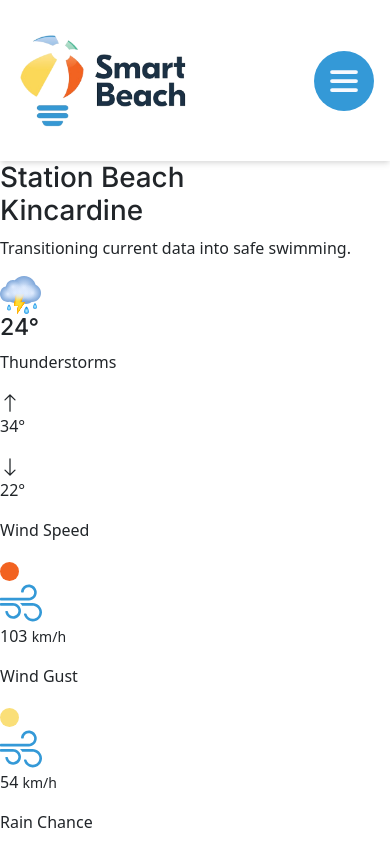
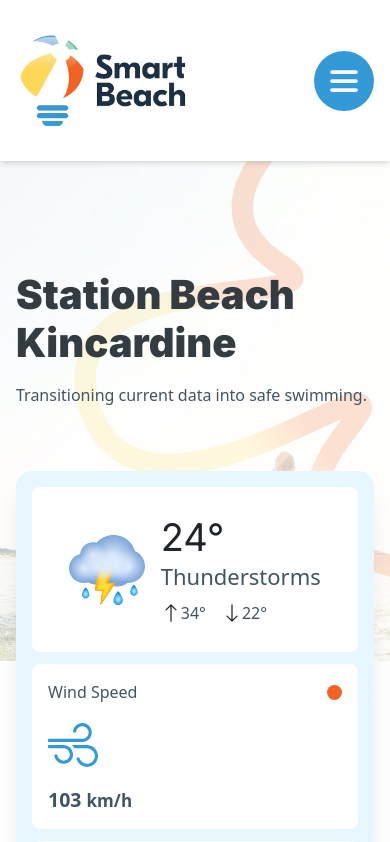
Before and after one commit to C-Blouin/SmartBeach, a React (Vite) app: page / in a window 390 px wide. Shown: the top 842 px of the page. Built offline with nearby package versions, Linux system fonts and the light colour scheme.

Commit message:
Added Hero Section Styles

```diff
--- a/src/css/App.css
+++ b/src/css/App.css
@@ -517,3 +517,386 @@ footer > nav {
 /* End of Footer Styles. */
 
 /* End of Navigation Styles (Header & Footer) */
+
+/* Start of Hero Styles */
+
+.hero-wrapper {
+  /* Background image and sizing properties. */
+  background-image: url(../images/landing/hero/hero-desktop.jpg);
+  background-size: cover;
+  background-position: center;
+  background-repeat: no-repeat;
+  /* Negative margin to bring the background image behind the header. */
+  margin-top: -300px;
+  /* Positioning the content with padding top, beinging it back into the viewport. */
+  padding-top: 400px;
+  overflow: hidden;
+}
+
+/* Primary Hero Container Styles. */
+#hero {
+  /* Display flex with a max-width to keep consistent with all sections. */
+  display: flex;
+  max-width: 1600px;
+  margin: 0 auto;
+  padding: 3rem;
+  z-index: 2;
+}
+
+/* Hero Font Styles. */
+#hero h1 {
+  /* Using the clamp function to dynamically adjust the cont size based on the viewport width. */
+  font-size: clamp(var(--mobile-h1), 5vw, var(--desktop-h1));
+  font-weight: 900;
+  color: var(--primary-heading);
+  margin-bottom: 1rem;
+}
+
+#hero p {
+  font-size: clamp(var(--mobile-body), 3vw, var(--desktop-body));
+  color: var(--primary-body);
+}
+
+/* Hero content will take up more space then the forecast. */
+.hero-content {
+  flex: 2;
+}
+
+/* Forecast Grid Widget Styles. */
+.hero-forecast {
+  flex: 1;
+  display: grid;
+  /* Create 4 Equal Columns */
+  grid-template-columns: repeat(4, 1fr);
+  /* Background properties. */
+  background-color: var(--section-background);
+  box-shadow: var(--extra-large-shadow);
+  /* Spacing properties. */
+  padding: 1.5rem;
+  gap: 0.75rem;
+  border-radius: 1rem;
+  /* The widget can only be 450px wide regardless of viewport width. */
+  max-width: 450px;
+}
+
+.hero-forecast > div,
+.hero-forecast > article {
+  padding: 1rem;
+  background-color: var(--white);
+  border-radius: 0.5rem;
+}
+
+/* Primary Weather Card Styles */
+.primary-card {
+  /* Position at the top of the widget and span across all columns. */
+  grid-area: 1 / 1 / 2 / 5;
+  display: flex;
+  justify-content: center;
+  align-items: center;
+  gap: 2rem;
+}
+
+/* Second & Third Widget Cards, positionging on the second row side by side. */
+.hero-forecast > .widget-card:nth-of-type(1) {
+  grid-area: 2 / 1 / 3 / 3;
+}
+
+.hero-forecast > .widget-card:nth-of-type(2) {
+  grid-area: 2 / 3 / 3 / 5;
+}
+
+/* Fourth & Fifth Widget Cards, positionging on the third row side by side. */
+.hero-forecast > .widget-card:nth-of-type(3) {
+  grid-area: 3 / 1 / 4 / 3;
+}
+
+.hero-forecast > .widget-card:nth-of-type(4) {
+  grid-area: 3 / 3 / 4 / 5;
+}
+
+/* Primary card heading styles. */
+.primary-card h3 {
+  /* Adjust font size based on viewport width with clamp function. */
+  font-size: clamp(38px, 5vw, 70px);
+  font-weight: 400;
+  line-height: normal;
+  margin: 0;
+}
+
+/* Primary card image icon styles. */
+.primary-card img {
+  max-width: 100%;
+  height: 120px;
+}
+
+/* Allow High & Low temperatues to sit side by each. */
+.temperature-container {
+  display: flex;
+  gap: 0 1rem;
+  margin-top: 0.5rem;
+}
+
+/* Allow containers within the temperature container to appear side by each. */
+.temperature-container > div {
+  display: flex;
+  align-items: center;
+  font-weight: 500;
+}
+
+/* The widget cards content will stak vertically, flex-direction */
+.hero-forecast > article {
+  display: flex;
+  flex-direction: column;
+  gap: 1rem;
+}
+
+#hero .hero-forecast > article > p {
+  font-size: clamp(18px, 5vw, 22px);
+  font-weight: 600;
+  line-height: normal;
+}
+
+/* Top of widget cards styles. */
+.hero-forecast .widget-top {
+  display: flex;
+  justify-content: space-between;
+  align-items: center;
+}
+
+/* Safety indicator image size styles. */
+.hero-forecast .safety-indicators {
+  max-width: 100%;
+  height: 15px;
+  margin: 0;
+}
+
+/* Widget SVG icon styles. */
+.widget-card img {
+  max-width: 100%;
+  height: 50px;
+  margin-right: auto;
+}
+
+/* Widget CTA (Get Full Forecast) */
+#forecast-cta {
+  /* Position in the last row, and the entire column width. */
+  grid-area: 4 / 1 / 5 / 5;
+  /* The button will keep a consistent width of the widget container. */
+  width: 100%;
+  /* Button color properties. */
+  background-color: var(--primary-orange);
+  color: var(--primary-background);
+  text-align: center;
+  font-weight: 700;
+  /* Spacing properties. */
+  padding: 1rem 0;
+  margin: 0.25rem auto 0 auto;
+  border-radius: 5rem;
+  /* Setting up button transition for hover state. */
+  transition: var(--global-transition);
+}
+
+#forecast-cta:hover {
+  background-color: var(--cta-button-hover);
+}
+
+/* Remove default margins on paragraph elements in the forecast widget. */
+.hero-forecast p {
+  margin: 0;
+}
+
+/* Hero Section Media Query 1200px */
+@media screen and (max-width: 1200px) {
+
+  /* Removing the background iamge from the hero-wrapper to apply to the hero section instead. */
+  .hero-wrapper {
+    background-image: none;
+  }
+
+  #hero {
+    /* Stack Hero Contents */
+    display: flex;
+    /* Applying the hero background to the hero section rather than the wrapper on smaller screens. */
+    background-image: url(/src/images/landing/hero/hero-desktop.jpg);
+    background-repeat: no-repeat;
+    background-size: contain;
+    /* Negative margins to position to background contents according to viewport width. */
+    margin-top: -110px;
+    padding-top: 120px;
+  }
+
+  /* Reduce primary card content gap on smaller screen sizes */
+  .primary-card {
+    gap: 1rem;
+  }
+
+  /* Reduce image size. */
+  .primary-card img {
+    height: 90px;
+  }
+
+  /* The widget will take up more space in the container when on the viewport is 1200px wide. */
+  #hero .hero-forecast {
+    flex: 2;
+    max-width: 500px;
+  }
+
+  /* Widget card styles at 1200px */
+  .primary-card-content > .widget-card {
+    display: flex;
+    align-items: center;
+    gap: 1rem;
+    margin-bottom: 1rem;
+  }
+
+  /* Primary Card Condition Text */
+  #hero .primary-card-content > article > p {
+    font-size: clamp(22px, 3vw, 28px);
+  }
+
+}
+
+/* Hero Media Query, 960px Wide. */
+@media screen and (max-width: 960px) {
+
+  /* Stack the hero content. */
+  #hero {
+    flex-direction: column;
+  }
+
+  /* Add some spacing between the hero content and forecast widget card. */
+  .hero-forecast {
+    margin-top: 3rem;
+  }
+
+  .primary-card-content > article {
+    display: flex;
+    align-items: center;
+    gap: 1rem;
+  }
+
+}
+
+/* Hero Media Query, 768px Wide. */
+@media screen and (max-width: 768px) {
+
+  #hero {
+    padding: 6rem 1rem;
+  }
+
+  #hero {
+    padding: 120px 1rem 3rem 1rem;
+    background-size: contain;
+    background-image: url(/src/images/landing/hero/hero-mobile-bg-light.jpg);
+  }
+
+  #hero h1 {
+    font-size: clamp(40px, 5vw, var(--desktop-h1));
+  }
+
+}
+
+@media screen and (max-width: 680px) {
+
+  /* Display the primary card contents in a row. */
+  .primary-card {
+    flex-direction: row;
+    /* Span the entire wide of the grid. */
+    grid-area: 1 / 1 / 2 / 5;
+  }
+
+  .hero-forecast > .widget-card:nth-of-type(1) {
+    /* Start at row 2 and end at row 2, start at column 1 and end at 3. */
+    grid-area: 2 / 1 / 2 / 3;
+  }
+
+  .hero-forecast > .widget-card:nth-of-type(2) {
+    /* Start at row 2 and end at row 2, start at column 3 and end at 5. */
+    grid-area: 2 / 3 / 2 / 5;
+  }
+
+  .hero-forecast > .widget-card:nth-of-type(3) {
+    /* Start at row 3 and end at row 3, start at column 1 and end at 3. */
+    grid-area: 3 / 1 / 3 / 3;
+  }
+
+  .hero-forecast > .widget-card:nth-of-type(4) {
+    /* Start at row 3 and end at row 3, start at column 3 and end at 5. */
+    grid-area: 3 / 3 / 3 / 5;
+  }
+
+  #forecast-cta {
+    /* Start at row 4 and end at row 4, start at column 1 and end at 5. */
+    grid-area: 4 / 1 / 4 / 5;
+  }
+
+  @media screen and (max-width: 460px) {
+
+    .primary-card-content > article {
+      flex-direction: column;
+      align-items: start;
+    }
+
+    .primary-card-content > article,
+    .primary-card-content > .widget-card {
+      /* Remove the gap between elements of the widget card on very small device widths. */
+      gap: 0;
+    }
+
+  }
+
+  /* Hero Container Media Query, 400px Wide.  */
+  @media screen and (max-width: 400px) {
+
+    /* Change the grid template layout to allow for a single column layout on very small device widths. */
+    .hero-forecast {
+      grid-template-columns: repeat(2, 1fr);
+      grid-template-rows: repeat(5, 1fr);
+      padding: 1rem 1rem 2rem 1rem;
+    }
+
+    /* Each Widget card will span the entire grid column layout. */
+    .primary-card,
+    .hero-forecast > .widget-card:nth-of-type(1),
+    .hero-forecast > .widget-card:nth-of-type(2),
+    .hero-forecast > .widget-card:nth-of-type(3),
+    .hero-forecast > .widget-card:nth-of-type(4),
+    #forecast-cta {
+      grid-column: 1 / 5;
+    }
+
+    /* Defining the grid rows for each of the cards */
+
+    .primary-card {
+      grid-row: 1;
+    }
+
+    .hero-forecast > .widget-card:nth-of-type(1) {
+      grid-row: 2;
+    }
+
+    .hero-forecast > .widget-card:nth-of-type(2) {
+      grid-row: 3;
+    }
+
+    .hero-forecast > .widget-card:nth-of-type(3) {
+      grid-row: 4;
+    }
+
+    .hero-forecast > .widget-card:nth-of-type(4) {
+      grid-row: 5;
+    }
+
+    #forecast-cta {
+      grid-row: 6;
+    }
+
+    .primary-card img {
+      height: 70px;
+    }
+
+  }
+
+}
+
+/* End of Hero Styles */
```
